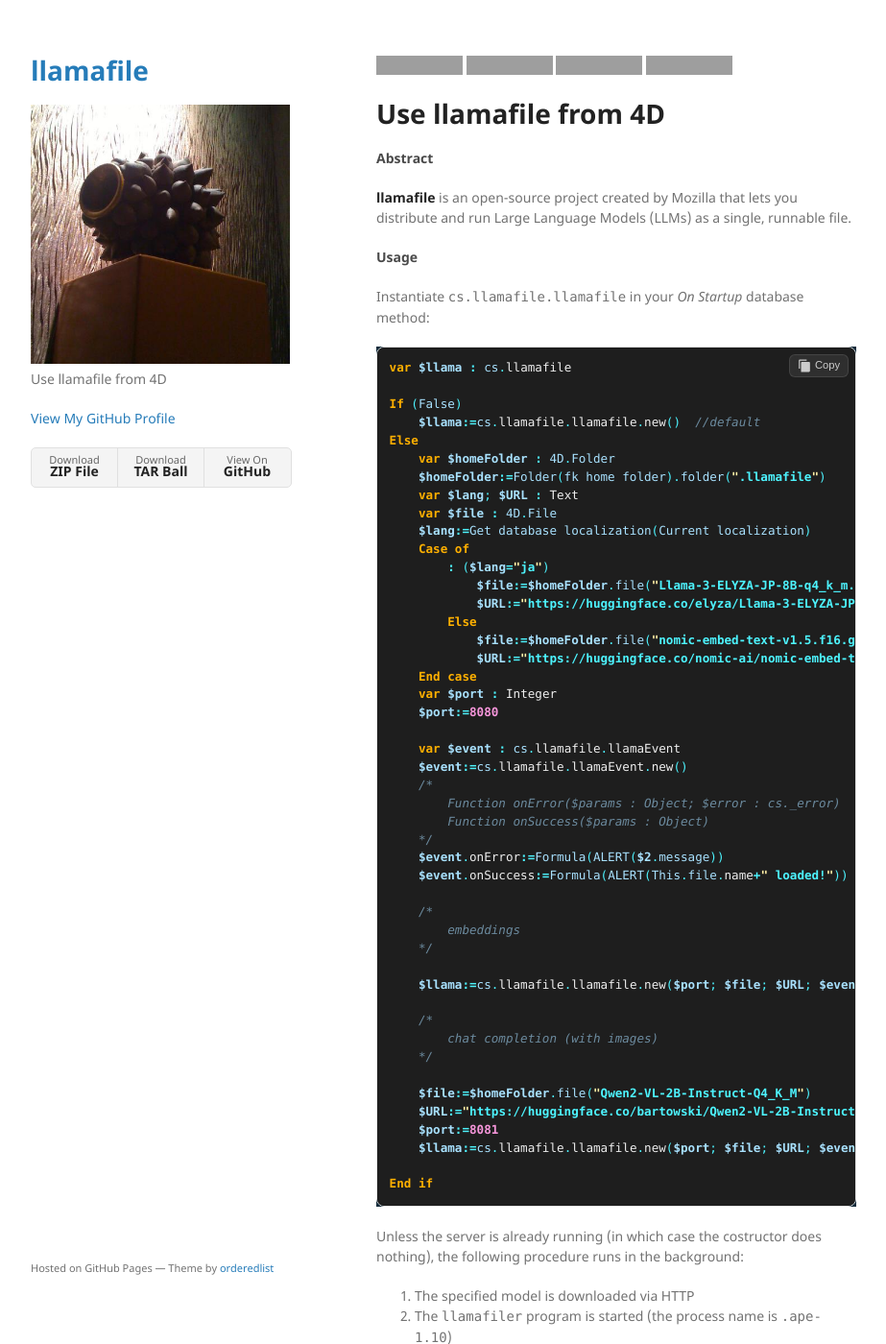
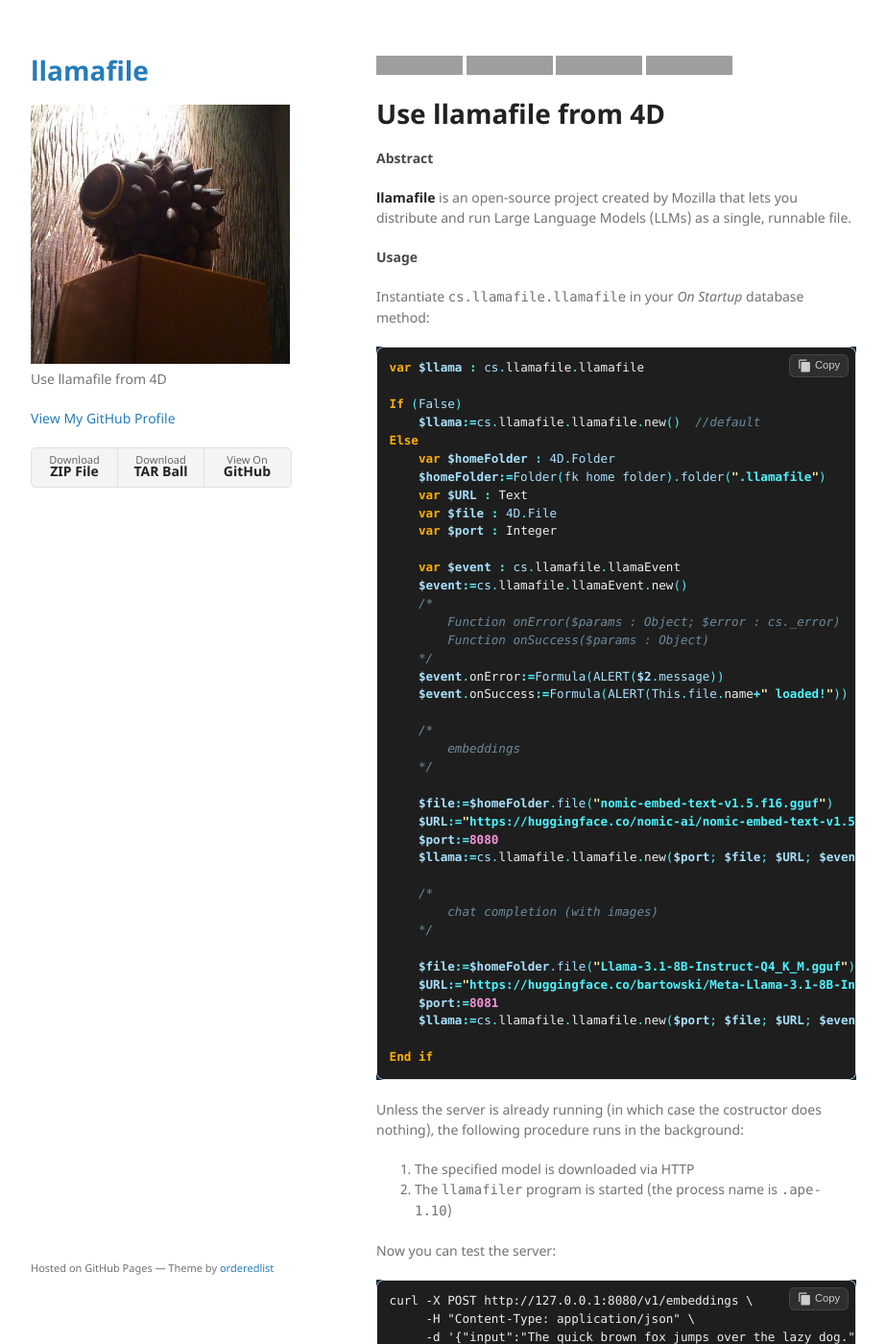
Before and after one commit to miyako/llamafile, a Jekyll site: the page built from index.md, in a window 1280 px wide and 1400 px high. Shown: the whole window at 96% size, without its empty margins (178-1101 px from the left). Built offline with Jekyll 4.4.1, drawn with Linux system fonts in a browser that asks for light colours; grey boxes are pictures that could not be loaded.

Commit message:
Update index.md

````diff
--- a/index.md
+++ b/index.md
@@ -18,26 +18,16 @@ layout: default
 Instantiate `cs.llamafile.llamafile` in your *On Startup* database method:
 
 ```4d
-var $llama : cs.llamafile
+var $llama : cs.llamafile.llamafile
 
 If (False)
     $llama:=cs.llamafile.llamafile.new()  //default
 Else
     var $homeFolder : 4D.Folder
     $homeFolder:=Folder(fk home folder).folder(".llamafile")
-    var $lang; $URL : Text
+    var $URL : Text
     var $file : 4D.File
-    $lang:=Get database localization(Current localization)
-    Case of
-        : ($lang="ja")
-            $file:=$homeFolder.file("Llama-3-ELYZA-JP-8B-q4_k_m.gguf")
-            $URL:="https://huggingface.co/elyza/Llama-3-ELYZA-JP-8B-GGUF/resolve/main/Llama-3-ELYZA-JP-8B-q4_k_m.gguf"
-        Else
-            $file:=$homeFolder.file("nomic-embed-text-v1.5.f16.gguf")
-            $URL:="https://huggingface.co/nomic-ai/nomic-embed-text-v1.5-GGUF/resolve/main/nomic-embed-text-v1.5.f16.gguf"
-    End case
     var $port : Integer
-    $port:=8080
 
     var $event : cs.llamafile.llamaEvent
     $event:=cs.llamafile.llamaEvent.new()
@@ -52,14 +42,17 @@ Else
         embeddings
     */
 
+    $file:=$homeFolder.file("nomic-embed-text-v1.5.f16.gguf")
+    $URL:="https://huggingface.co/nomic-ai/nomic-embed-text-v1.5-GGUF/resolve/main/nomic-embed-text-v1.5.f16.gguf"
+    $port:=8080
     $llama:=cs.llamafile.llamafile.new($port; $file; $URL; $event)
 
     /*
         chat completion (with images)
     */
 
-    $file:=$homeFolder.file("Qwen2-VL-2B-Instruct-Q4_K_M")
-    $URL:="https://huggingface.co/bartowski/Qwen2-VL-2B-Instruct-GGUF/resolve/main/Qwen2-VL-2B-Instruct-Q4_K_M.gguf"
+    $file:=$homeFolder.file("Llama-3.1-8B-Instruct-Q4_K_M.gguf")
+    $URL:="https://huggingface.co/bartowski/Meta-Llama-3.1-8B-Instruct-GGUF/resolve/main/Meta-Llama-3.1-8B-Instruct-Q4_K_M.gguf"
     $port:=8081
     $llama:=cs.llamafile.llamafile.new($port; $file; $URL; $event)
 
````
